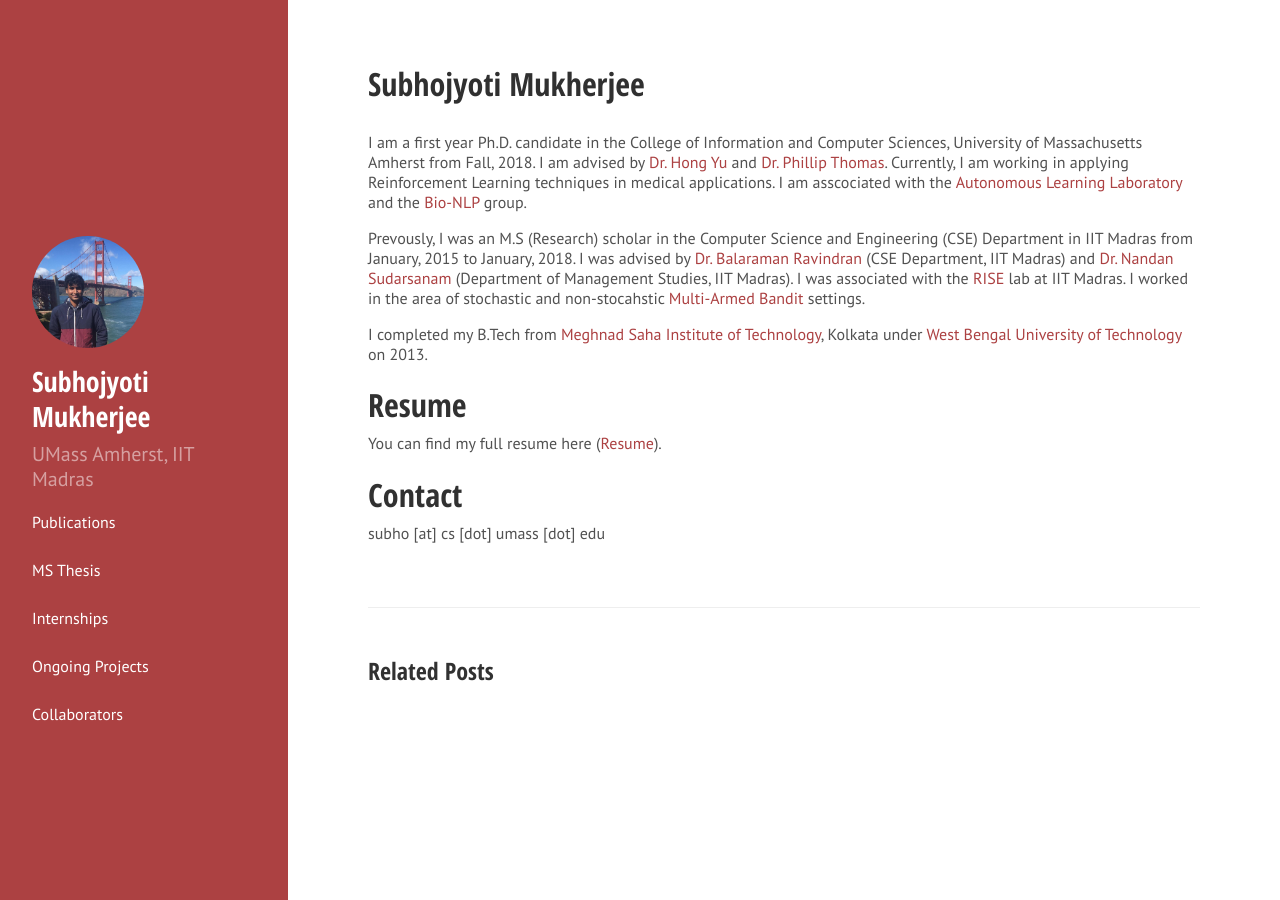
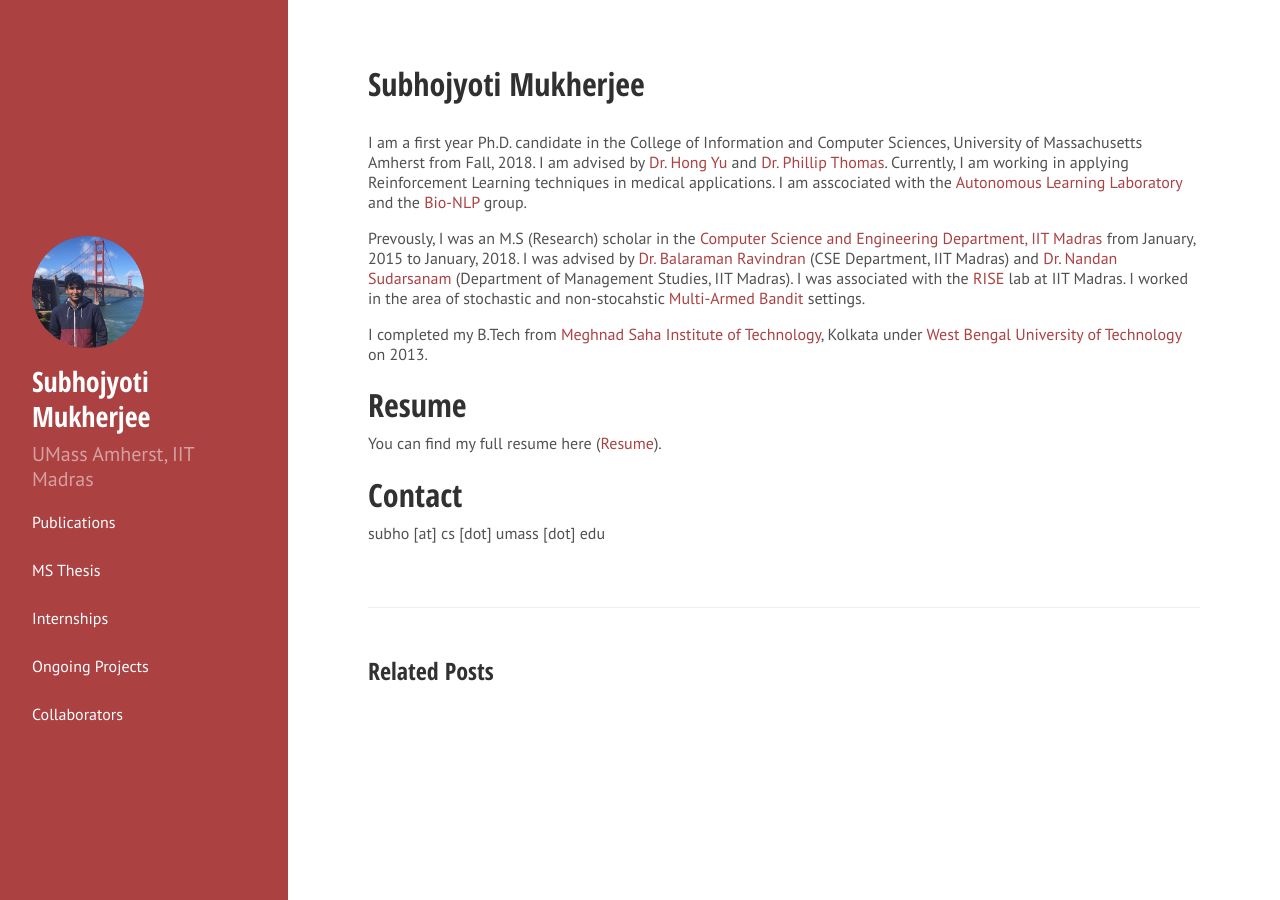
Before and after one commit to Subhojyoti22/subhojyoti.github.io, a Jekyll site: the page built from _posts/2016-09-06-about.md, in a window 1280 px wide. Built offline with Jekyll 4.4.1, drawn with Linux system fonts in a browser that asks for light colours; Markdown is read by kramdown in place of the engine named in the settings.

Commit message:
Update 2016-09-06-about.md

```diff
--- a/_posts/2016-09-06-about.md
+++ b/_posts/2016-09-06-about.md
@@ -4,7 +4,7 @@ title: Subhojyoti Mukherjee
 ---
 I am a first year Ph.D. candidate in the College of Information and Computer Sciences, University of Massachusetts Amherst from Fall, 2018. I am advised by [Dr. Hong Yu](https://www.cics.umass.edu/faculty/directory/hong_yu) and [Dr. Phillip Thomas](http://psthomas.com/). Currently, I am working in applying Reinforcement Learning techniques in medical applications. I am asscociated with the [Autonomous Learning Laboratory](http://www-anw.cs.umass.edu/) and the [Bio-NLP](https://bio-nlp.org/index.php) group.
 
-   Prevously, I was an M.S (Research) scholar in the Computer Science and Engineering (CSE) Department in IIT Madras from January, 2015 to January, 2018. I was advised by [Dr. Balaraman Ravindran](https://www.cse.iitm.ac.in/~ravi/) (CSE Department, IIT Madras) and [Dr. Nandan Sudarsanam](https://doms.iitm.ac.in/index.php/nandan-s) (Department of Management Studies, IIT Madras). I was associated with the [RISE](http://rise.cse.iitm.ac.in/rise1/index.html) lab at IIT Madras. I worked in the area of stochastic and non-stocahstic [Multi-Armed Bandit](https://en.wikipedia.org/wiki/Multi-armed_bandit) settings.
+   Prevously, I was an M.S (Research) scholar in the [Computer Science and Engineering Department, IIT Madras](https://www.cse.iitm.ac.in/) from January, 2015 to January, 2018. I was advised by [Dr. Balaraman Ravindran](https://www.cse.iitm.ac.in/~ravi/) (CSE Department, IIT Madras) and [Dr. Nandan Sudarsanam](https://doms.iitm.ac.in/index.php/nandan-s) (Department of Management Studies, IIT Madras). I was associated with the [RISE](http://rise.cse.iitm.ac.in/rise1/index.html) lab at IIT Madras. I worked in the area of stochastic and non-stocahstic [Multi-Armed Bandit](https://en.wikipedia.org/wiki/Multi-armed_bandit) settings.
 
    I completed my B.Tech from [Meghnad Saha Institute of Technology](http://www.msit.edu.in/), Kolkata under [West Bengal University of Technology](http://www.wbut.ac.in/) on 2013.
 
```
